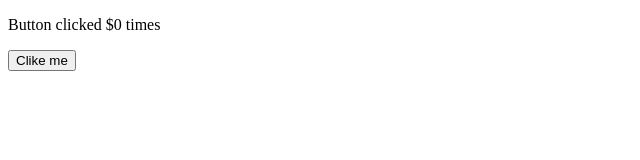
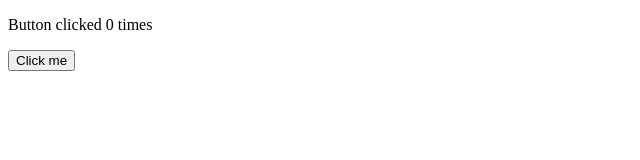
Before and after one commit to acciojob/button-counter-GitHubKrishnaKumar, a React app: page / in a window 1280 px wide. Shown: the top 160 px of the page, without its empty margins (0-640 px from the left). Built offline with nearby package versions, Linux system fonts and the light colour scheme.

Commit message:
Update App.js

```diff
--- a/src/components/App.js
+++ b/src/components/App.js
@@ -3,12 +3,15 @@
 import './../styles/App.css';
 
 const App = () => {
-  const [click, setCount] = useState(0);
+  const [count,setCount] = useState(0)
+
+  const onAdd = ()=>{
+    setCount(count+1)
+  }
   return (
-    <div>
-        {/* Do not remove the main div */}
-      <p>Button clicked ${click} times</p>
-      <button onClick={() =>{ setCount(click + 1)} }>Clike me</button>
+    <div >
+    <p>Button clicked {count} times</p>
+    <button onClick={onAdd}>Click me</button>
     </div>
   )
 }
```
